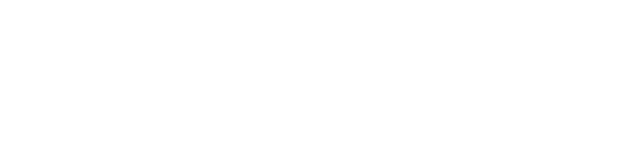
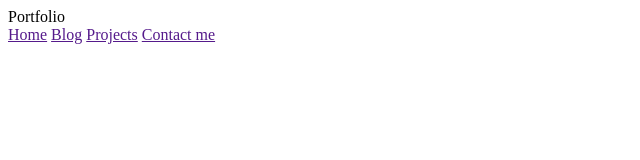
Before and after one commit to dinelkalakshan40/My-Profile, a plain HTML site: page index.html in a window 1280 px wide. Shown: the whole page, without its empty margins (0-640 px from the left). Drawn offline with Linux system fonts and the light colour scheme.

Commit message:
update-page header

```diff
--- a/index.html
+++ b/index.html
@@ -10,7 +10,18 @@
     <title>dinelkalakshan.lk</title>
 </head>
 <body>
-    <!--<h1>Dinelka Lakshan</h1>-->
+    <header>
+
+        <label>Portfolio</label>
+
+        <nav>
+            <a href="">Home</a>
+            <a href="">Blog</a>
+            <a href="">Projects</a>
+            <a href="">Contact me</a>
+        </nav>
+
+    </header>
 
 </body>
 </html>
```
